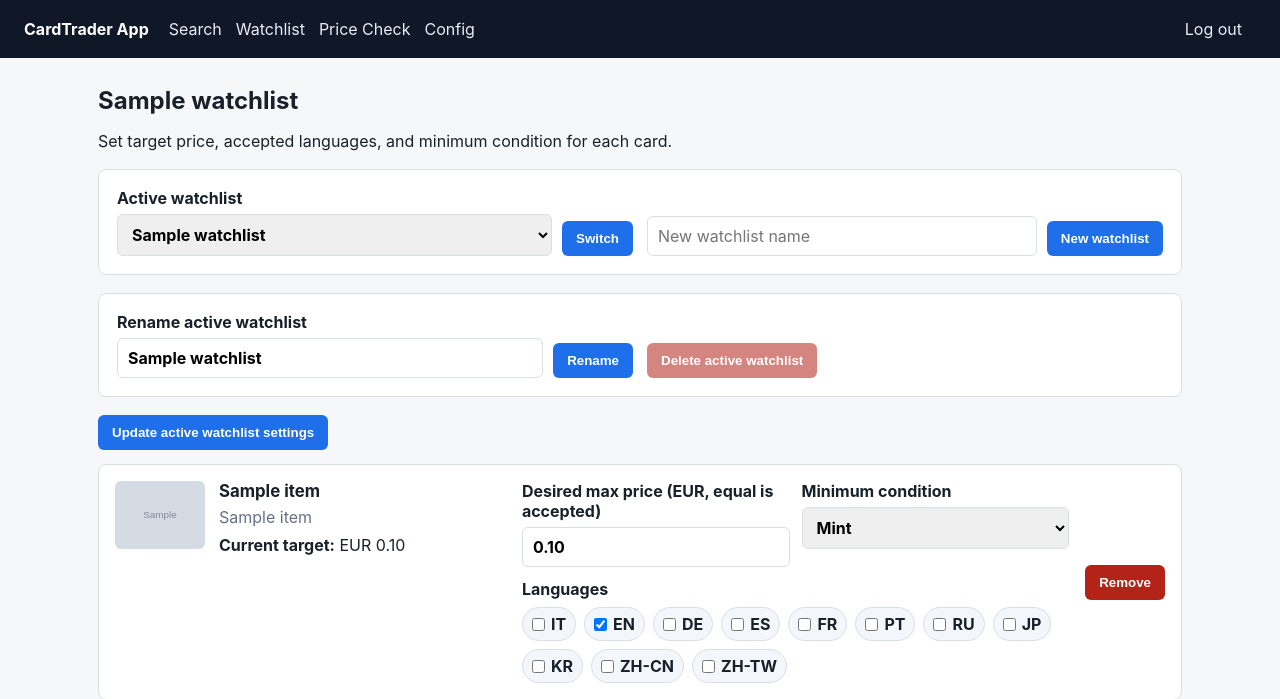
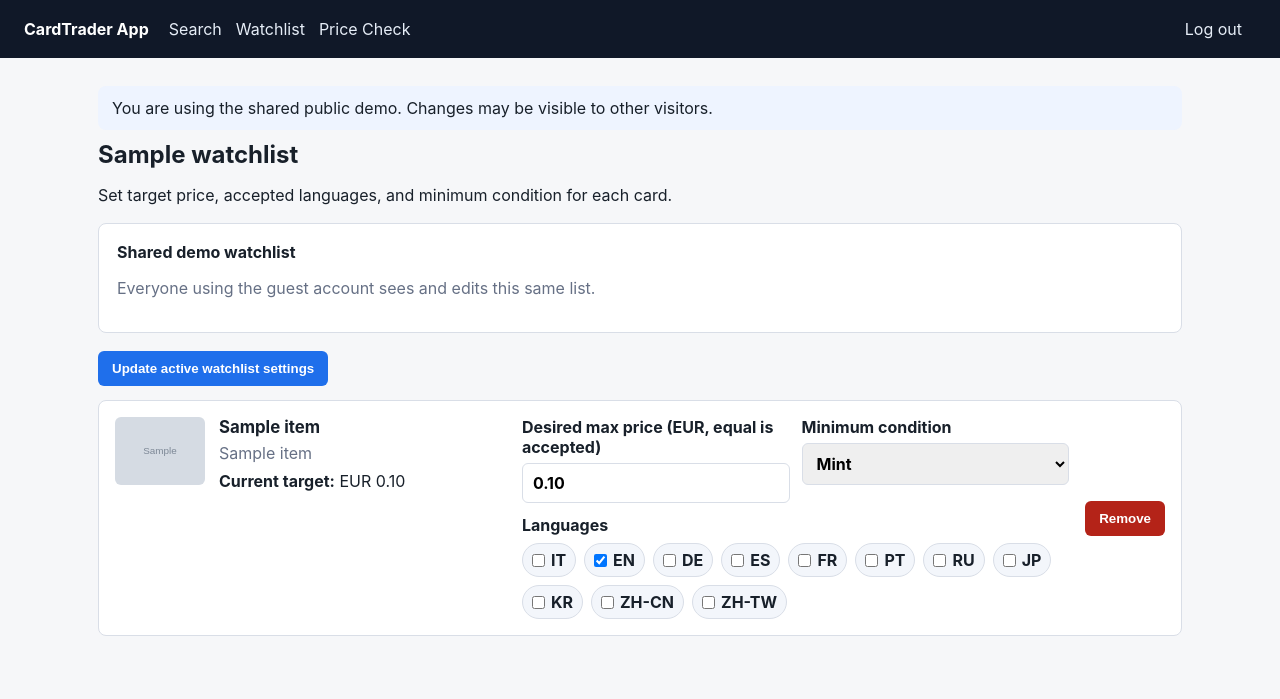
Before and after one commit to simonetanzi/cardtrader-app, a Flask app: page /watchlist in a window 1280 px wide. Shown: the top 699 px of the page. Run offline with Flask 3, Linux system fonts and the light colour scheme; a user stored in the database is signed in; tables that the repository leaves empty hold one stand-in row (values such as "Sample post"); grey boxes marked "Sample" are stand-in pictures.

Commit message:
Add shared public guest demo

```diff
--- a/app.py
+++ b/app.py
@@ -6,6 +6,7 @@ from urllib.parse import urlparse
 from flask import (
     Flask,
     abort,
+    current_app,
     flash,
     redirect,
     render_template,
@@ -62,7 +63,10 @@ def register_template_helpers(app):
             "product_language": product_language,
             "api_configured": (
                 current_user.is_authenticated
-                and current_user.has_cardtrader_api_token
+                and (
+                    current_user.has_cardtrader_api_token
+                    or bool(app.config["CARDTRADER_API_TOKEN"])
+                )
             ),
         }
 
@@ -101,9 +105,30 @@ def initialize_database():
         created_users.append(admin_username)
     if create_user_from_env(customer_username, customer_password, is_admin=False):
         created_users.append(customer_username)
+    if current_app.config.get("ENABLE_GUEST_ACCOUNT", False):
+        guest_username = current_app.config["GUEST_USERNAME"]
+        if create_guest_user(guest_username):
+            created_users.append(guest_username)
 
     ensure_admin_user(admin_username)
     return created_users
+
+
+def create_guest_user(username):
+    username = (username or "guest").strip()
+    user = User.query.filter_by(username=username).first()
+    if user:
+        if not user.is_guest:
+            return False
+        return False
+
+    user = User(username=username, is_guest=True)
+    # Guest access is passwordless. Keep an unguessable hash so the normal login
+    # form can never be used to authenticate this shared account.
+    user.set_password(secrets.token_urlsafe(48))
+    db.session.add(user)
+    db.session.commit()
+    return True
 
 
 def create_user_from_env(username, password, is_admin=False):
@@ -123,13 +148,18 @@ def create_user_from_env(username, password, is_admin=False):
 def ensure_admin_user(username=None):
     if username:
         user = User.query.filter_by(username=username).first()
-        if user and not user.is_admin and User.query.filter_by(is_admin=True).count() == 0:
+        if (
+            user
+            and not user.is_guest
+            and not user.is_admin
+            and User.query.filter_by(is_admin=True).count() == 0
+        ):
             user.is_admin = True
             db.session.commit()
             return
 
     if User.query.filter_by(is_admin=True).count() == 0:
-        first_user = User.query.order_by(User.id).first()
+        first_user = User.query.filter_by(is_guest=False).order_by(User.id).first()
         if first_user:
             first_user.is_admin = True
             db.session.commit()
@@ -149,6 +179,13 @@ def ensure_database_schema():
                 text(
                     f"ALTER TABLE {user_table} "
                     f"ADD COLUMN is_admin BOOLEAN NOT NULL DEFAULT {boolean_default}"
+                )
+            )
+        if "is_guest" not in existing_columns:
+            connection.execute(
+                text(
+                    f"ALTER TABLE {user_table} "
+                    f"ADD COLUMN is_guest BOOLEAN NOT NULL DEFAULT {boolean_default}"
                 )
             )
         if "cardtrader_api_token" not in existing_columns:
@@ -247,6 +284,11 @@ def wants_safe_redirect(target):
     return not parsed.netloc and not parsed.scheme
 
 
+def reject_guest_watchlist_management():
+    if current_user.is_guest:
+        abort(403, "The guest demo uses one shared watchlist.")
+
+
 def register_routes(app):
     @app.route("/login", methods=["GET", "POST"])
     def login():
@@ -257,7 +299,7 @@ def register_routes(app):
             username = request.form.get("username", "").strip()
             password = request.form.get("password", "")
             user = User.query.filter_by(username=username).first()
-            if user and user.check_password(password):
+            if user and not user.is_guest and user.check_password(password):
                 login_user(user)
                 target = request.args.get("next")
                 if wants_safe_redirect(target):
@@ -265,7 +307,23 @@ def register_routes(app):
                 return redirect(url_for("index"))
             flash("Login failed. Check the username and password.", "error")
 
-        return render_template("login.html")
+        return render_template(
+            "login.html",
+            guest_enabled=app.config["ENABLE_GUEST_ACCOUNT"],
+        )
+
+    @app.route("/guest-login", methods=["POST"])
+    def guest_login():
+        if not app.config["ENABLE_GUEST_ACCOUNT"]:
+            abort(404)
+        user = User.query.filter_by(
+            username=app.config["GUEST_USERNAME"],
+            is_guest=True,
+        ).first()
+        if user is None:
+            abort(503, "Guest account is not available.")
+        login_user(user)
+        return redirect(url_for("index"))
 
     @app.route("/logout", methods=["POST"])
     @login_required
@@ -277,6 +335,9 @@ def register_routes(app):
     @app.route("/config", methods=["GET", "POST"])
     @login_required
     def config_page():
+        if current_user.is_guest:
+            flash("The shared guest account cannot change credentials or API settings.", "info")
+            return redirect(url_for("index"))
         if request.method == "POST":
             form_action = request.form.get("form_action", "api_token")
             if form_action == "change_password":
@@ -339,6 +400,7 @@ def register_routes(app):
     @app.route("/watchlist/switch", methods=["POST"])
     @login_required
     def switch_watchlist():
+        reject_guest_watchlist_management()
         watchlist_id_raw = request.form.get("watchlist_id", "").strip()
         try:
             watchlist_id = int(watchlist_id_raw)
@@ -356,6 +418,7 @@ def register_routes(app):
     @app.route("/watchlist/create", methods=["POST"])
     @login_required
     def create_watchlist():
+        reject_guest_watchlist_management()
         name = request.form.get("name", "").strip() or make_next_watchlist_name()
         watchlist = Watchlist(name=name[:120], user_id=current_user.id)
         db.session.add(watchlist)
@@ -368,6 +431,7 @@ def register_routes(app):
     @app.route("/watchlist/rename", methods=["POST"])
     @login_required
     def rename_watchlist():
+        reject_guest_watchlist_management()
         watchlist = get_or_create_active_watchlist()
         name = request.form.get("name", "").strip()
         if not name:
@@ -382,6 +446,7 @@ def register_routes(app):
     @app.route("/watchlist/delete-active", methods=["POST"])
     @login_required
     def delete_active_watchlist():
+        reject_guest_watchlist_management()
         watchlist = get_or_create_active_watchlist()
         if len(user_watchlists()) <= 1:
             flash("You must keep at least one watchlist.", "error")
--- a/config.py
+++ b/config.py
@@ -22,6 +22,8 @@ class Config:
     SQLALCHEMY_DATABASE_URI = database_uri()
     SQLALCHEMY_TRACK_MODIFICATIONS = False
     CARDTRADER_API_TOKEN = os.environ.get("CARDTRADER_API_TOKEN", "").strip()
+    ENABLE_GUEST_ACCOUNT = os.environ.get("ENABLE_GUEST_ACCOUNT", "false").lower() == "true"
+    GUEST_USERNAME = os.environ.get("GUEST_USERNAME", "guest").strip() or "guest"
     CARDTRADER_BASE_URL = os.environ.get(
         "CARDTRADER_BASE_URL",
         "https://api.cardtrader.com/api/v2",
--- a/models.py
+++ b/models.py
@@ -11,6 +11,7 @@ class User(UserMixin, db.Model):
     username = db.Column(db.String(80), unique=True, nullable=False)
     password_hash = db.Column(db.String(255), nullable=False)
     is_admin = db.Column(db.Boolean, default=False, nullable=False)
+    is_guest = db.Column(db.Boolean, default=False, nullable=False)
     cardtrader_api_token = db.Column(db.Text)
     active_watchlist_id = db.Column(db.Integer)
     created_at = db.Column(db.DateTime, default=datetime.utcnow, nullable=False)
--- a/templates/_watchlist_selector.html
+++ b/templates/_watchlist_selector.html
@@ -1,4 +1,10 @@
 <section class="panel watchlist-selector-box">
+  {% if current_user.is_guest %}
+    <div>
+      <strong>Shared demo watchlist</strong>
+      <p class="muted">Everyone using the guest account sees and edits this same list.</p>
+    </div>
+  {% else %}
     <form method="post" action="{{ url_for('switch_watchlist') }}" class="watchlist-selector-form">
       <input type="hidden" name="csrf_token" value="{{ csrf_token }}">
       <label>
@@ -19,4 +25,5 @@
       <input name="name" placeholder="New watchlist name">
       <button type="submit">New watchlist</button>
     </form>
+  {% endif %}
 </section>
--- a/templates/base.html
+++ b/templates/base.html
@@ -14,7 +14,9 @@
         <a href="{{ url_for('index') }}">Search</a>
         <a href="{{ url_for('watchlist') }}">Watchlist</a>
         <a href="{{ url_for('price_check') }}">Price Check</a>
-        <a href="{{ url_for('config_page') }}">Config</a>
+        {% if not current_user.is_guest %}
+          <a href="{{ url_for('config_page') }}">Config</a>
+        {% endif %}
       </nav>
       <form method="post" action="{{ url_for('logout') }}" class="logout-form">
         <input type="hidden" name="csrf_token" value="{{ csrf_token }}">
@@ -34,7 +36,11 @@
       {% endif %}
     {% endwith %}
 
-    {% if current_user.is_authenticated and not api_configured %}
+    {% if current_user.is_authenticated and current_user.is_guest %}
+      <div class="message info">
+        You are using the shared public demo. Changes may be visible to other visitors.
+      </div>
+    {% elif current_user.is_authenticated and not api_configured %}
       <div class="message warning">
         CardTrader API token is not configured for your user. Open Config before running live price checks.
       </div>
--- a/templates/watchlist.html
+++ b/templates/watchlist.html
@@ -8,6 +8,7 @@
 
 {% include "_watchlist_selector.html" %}
 
+{% if not current_user.is_guest %}
 <section class="panel watchlist-manage-box">
   <form method="post" action="{{ url_for('rename_watchlist') }}" class="rename-watchlist-form">
     <input type="hidden" name="csrf_token" value="{{ csrf_token }}">
@@ -22,6 +23,7 @@
     <button type="submit" class="danger" {% if watchlists|length <= 1 %}disabled{% endif %}>Delete active watchlist</button>
   </form>
 </section>
+{% endif %}
 
 {% if watchlist.items %}
   <form id="bulk-update-form" method="post" action="{{ url_for('update_all_watchlist_items') }}" class="bulk-action-bar">
```
Also changed, not shown: templates/login.html (+10 -1 lines), tests/test_accounts.py (+106 -0 lines), README.md, 1 other file. Lines whose indentation alone changed are shown as unchanged.
